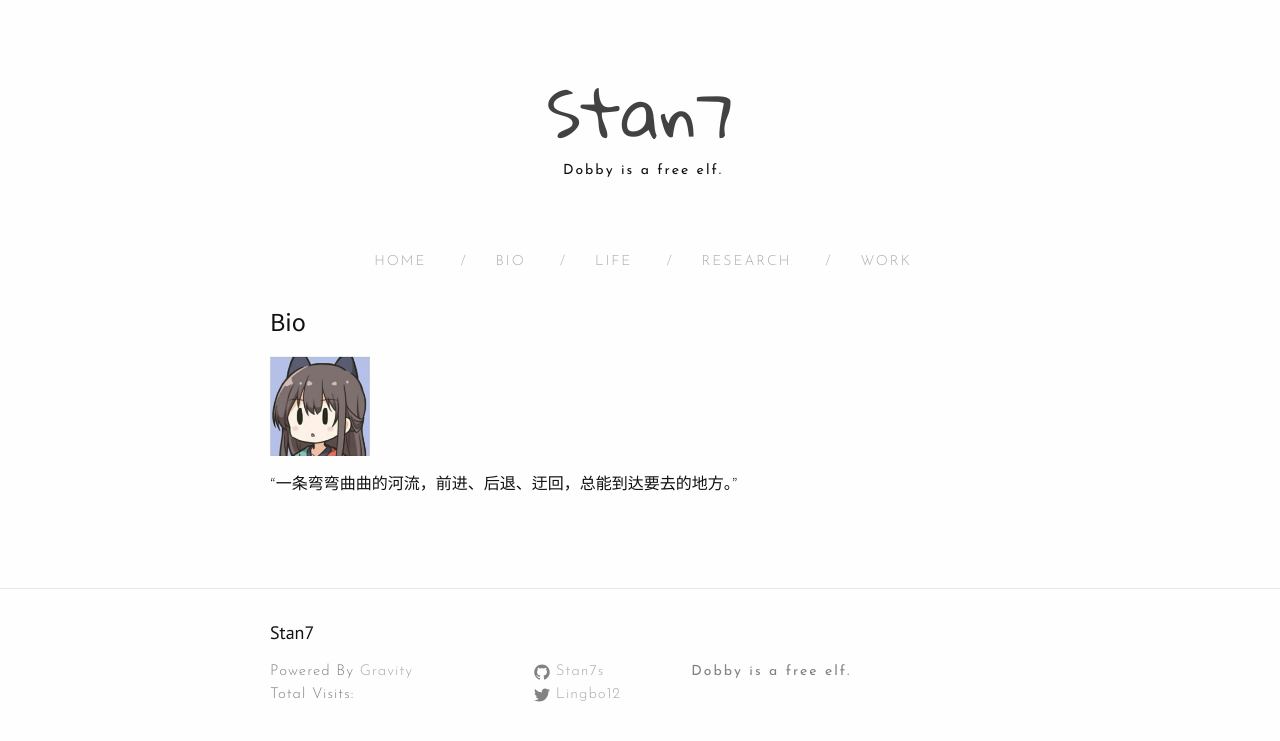
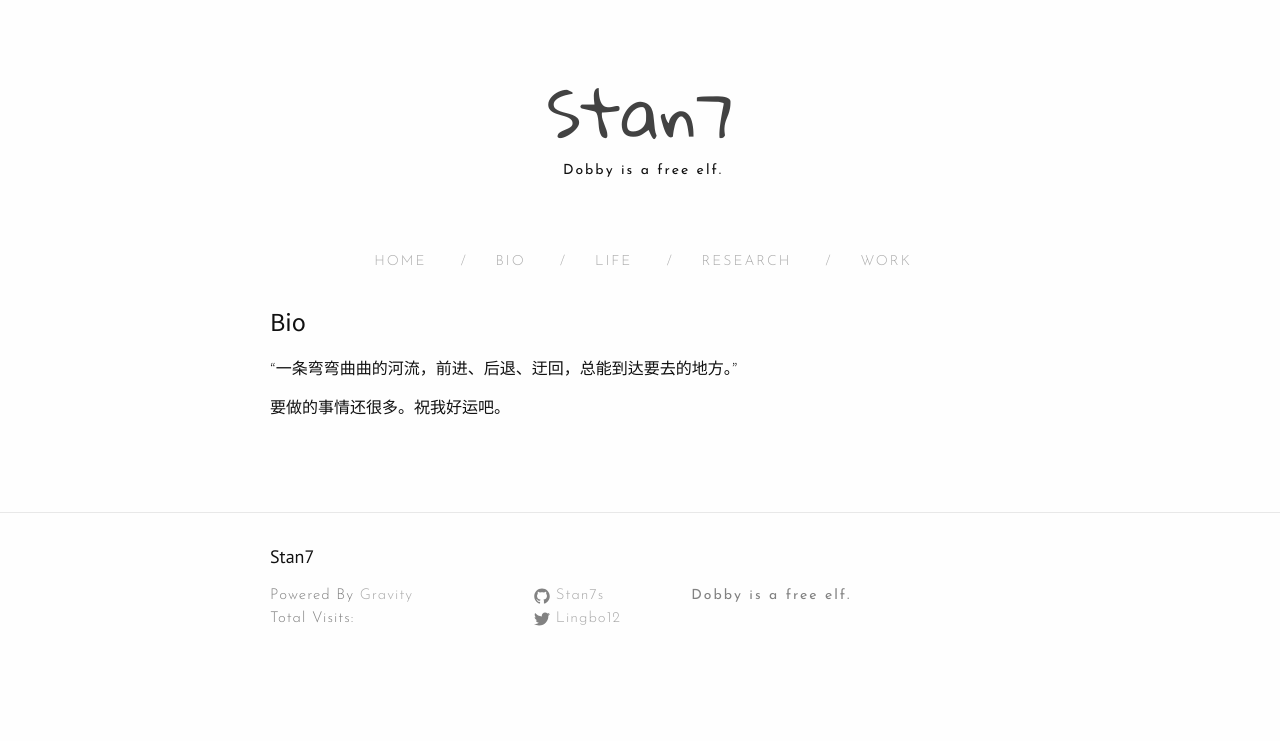
Before and after one commit to Stan7s/stan7s.github.io, a Jekyll site: the page built from bio.md, in a window 1280 px wide. Shown: the top 741 px of the page. Built offline with Jekyll 4.4.1, drawn with Linux system fonts in a browser that asks for light colours; nearby versions of some CDN libraries; comment, search, counter and statistics services are not loaded.

Commit message:
Update bio.md

```diff
--- a/bio.md
+++ b/bio.md
@@ -6,6 +6,6 @@ permalink: /bio/
 
 <h3>Bio</h3>
 
-<img src="{{site.url}}/pic/icon.png" width="100" height="100" alt="icon"/>
+<p>“一条弯弯曲曲的河流，前进、后退、迂回，总能到达要去的地方。”</p>
 
-<p>“一条弯弯曲曲的河流，前进、后退、迂回，总能到达要去的地方。”</p>
+<p>要做的事情还很多。祝我好运吧。</p>
```
